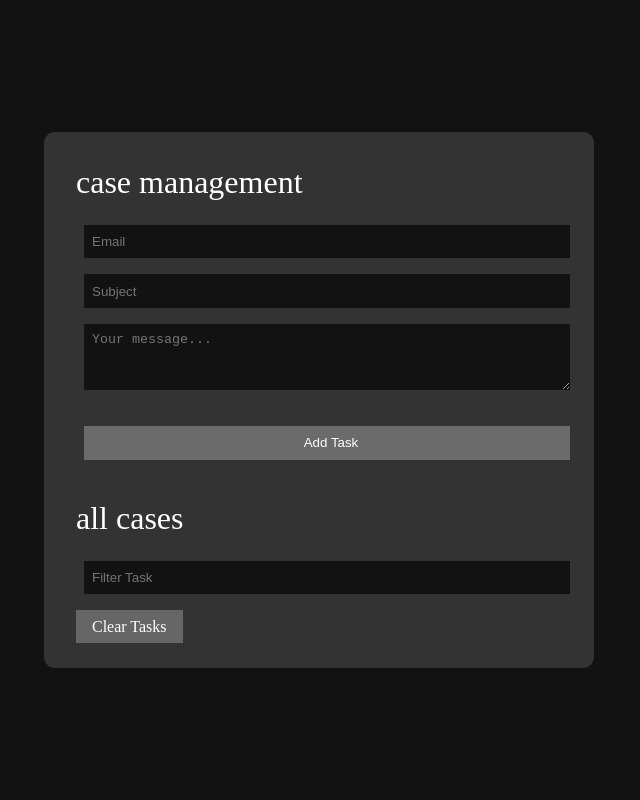
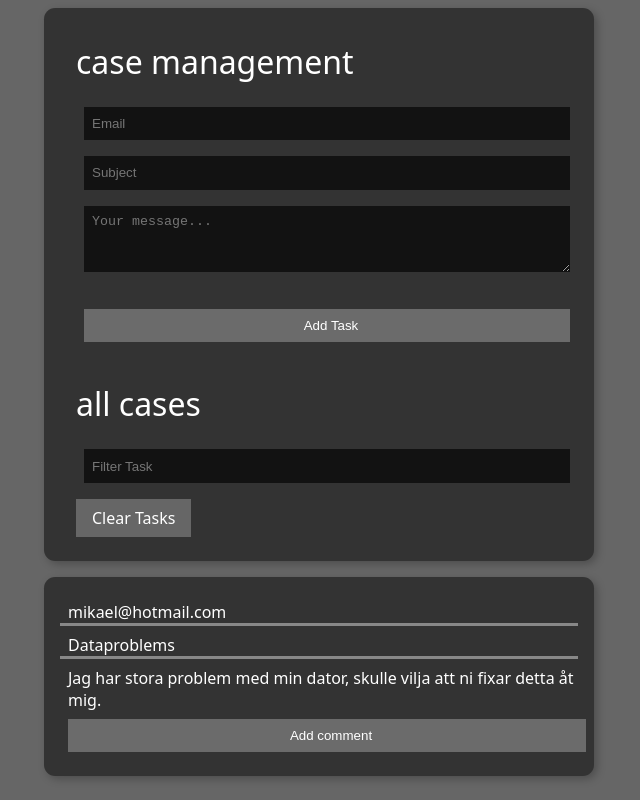
Before and after one commit to kreken89/JavaScript-2-group-project, a plain HTML site: page index.html in a window 1280 px wide. Shown: the whole page, without its empty margins (321-961 px from the left). Drawn offline with Linux system fonts and the light colour scheme.

Commit message:
Added card-form in HTML/CSS

```diff
--- a/index.html
+++ b/index.html
@@ -29,9 +29,7 @@
 
               <input type="submit" value="Add Task" class="btn">
             </form>
-
           </div>
-
         </div>
 
         <div class="card_action">
@@ -43,9 +41,16 @@
           <ul class="collection"></ul>
           <a href="#" class="clear_tasks">Clear Tasks</a>
         </div>
-
       </div>
     </div>
+
+        <div class="user user_dark">
+            <p class="user_email">mikael@hotmail.com</p>
+            <p class="user_subject">Dataproblems</p>
+            <p class="user_message">Jag har stora problem med min dator, skulle vilja att ni fixar detta åt mig.</p>
+            <!-- <textarea id="message_input" placeholder="Add your comment"></textarea> -->
+            <button class="submit_btn">Add comment</button>
+        </div>
 
   </div>
   </div>
@@ -53,3 +58,10 @@
 </body>
 
 </html>
+
+<!-- <div class="user user_dark">
+    <p class="user_email">mikael@hotmail.com</p>
+    <p class="user_subject">Dataproblems</p>
+    <textarea id="message_input" placeholder="Add your comment"></textarea>
+    <button class="submit_btn">Add comment</button>
+</div> -->
--- a/style.css
+++ b/style.css
@@ -6,6 +6,8 @@
 
 html{
   color-scheme: dark;
+  font-family: system-ui, -apple-system, BlinkMacSystemFont, 'Segoe UI', Roboto, Oxygen, Ubuntu, Cantarell, 'Open Sans', 'Helvetica Neue', sans-serif;
+  background-color: #666;
 }
 
 .container{
@@ -21,6 +23,7 @@ html{
   width: 550px;
   background-color: #333;
   border-radius: .7rem;
+  box-shadow: 3px 3px 9px #00000040;
 }
 
 .card{
@@ -107,3 +110,49 @@ textarea{
 .clear_tasks:hover{
   background-color: #888;
 }
+
+.user {
+  box-shadow: 3px 3px 9px #00000040;
+  padding: 1rem;
+  border-radius: 0.7rem;
+  margin-block: 1rem;
+  font-size: 1rem;
+  width: 550px;
+}
+
+.user_dark {
+  background-color: #333;
+}
+
+
+.user_email,
+.user_subject,
+.user_message {
+    font-size: 1em;
+    padding-left: 0.5rem;
+    padding-top: 0.5rem;
+}
+
+.user_email,
+.user_subject{
+border-bottom: solid #888;
+}
+
+.user_email,
+.user_subject,
+.user_message {
+  pointer-events: none;
+}
+
+.submit_btn{
+    width: 100%;
+    height: 2.5em;
+    margin: .5rem;
+    padding-left: .5rem;
+    border: none;
+    cursor: pointer;
+}
+
+.submit_btn:hover {
+    background-color: #888;
+}
```
